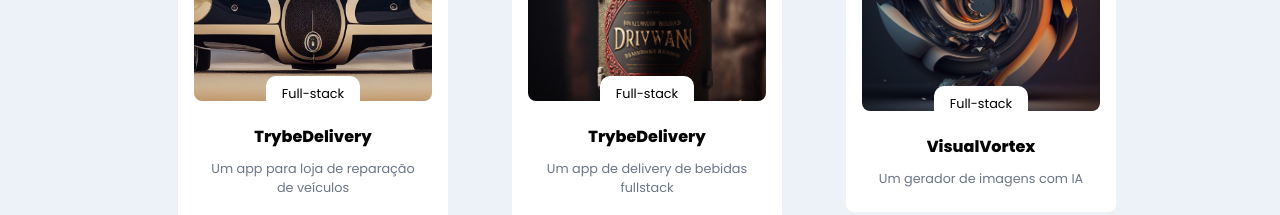
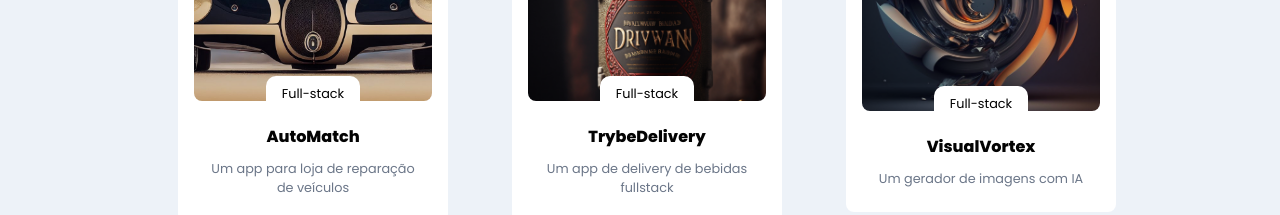
Before and after one commit to FranciscoCosta/portfolio, a React (Create React App) app: page / in a window 1280 px wide. Shown: the part 2140-2355 px from the top of the page. Built offline with nearby package versions, Linux system fonts and the light colour scheme.

Commit message:
:Fix: Work AutoMatch title and url to page

```diff
--- a/src/data/work.js
+++ b/src/data/work.js
@@ -13,9 +13,9 @@ const work = [
     name: "AutoMatch",
     img: AutoMatch,
     description: "Um app para loja de reparação de veículos",
-    projectLink: "automatch2023.netlify.app/",
+    projectLink: "https://automatch2023.netlify.app/",
     codeLink: "https://github.com/FranciscoCosta/Car-system",
-    title: "TrybeDelivery",
+    title: "AutoMatch",
     tags: ["Full-stack", "Web App", "React JS"],
   },
   {
```
